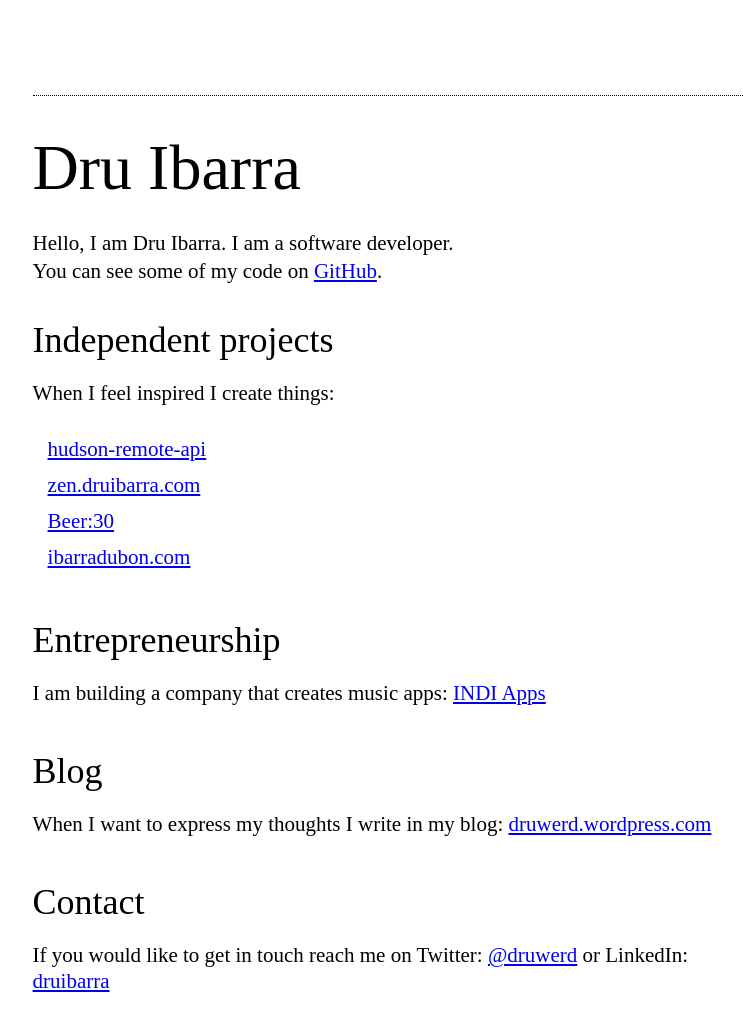
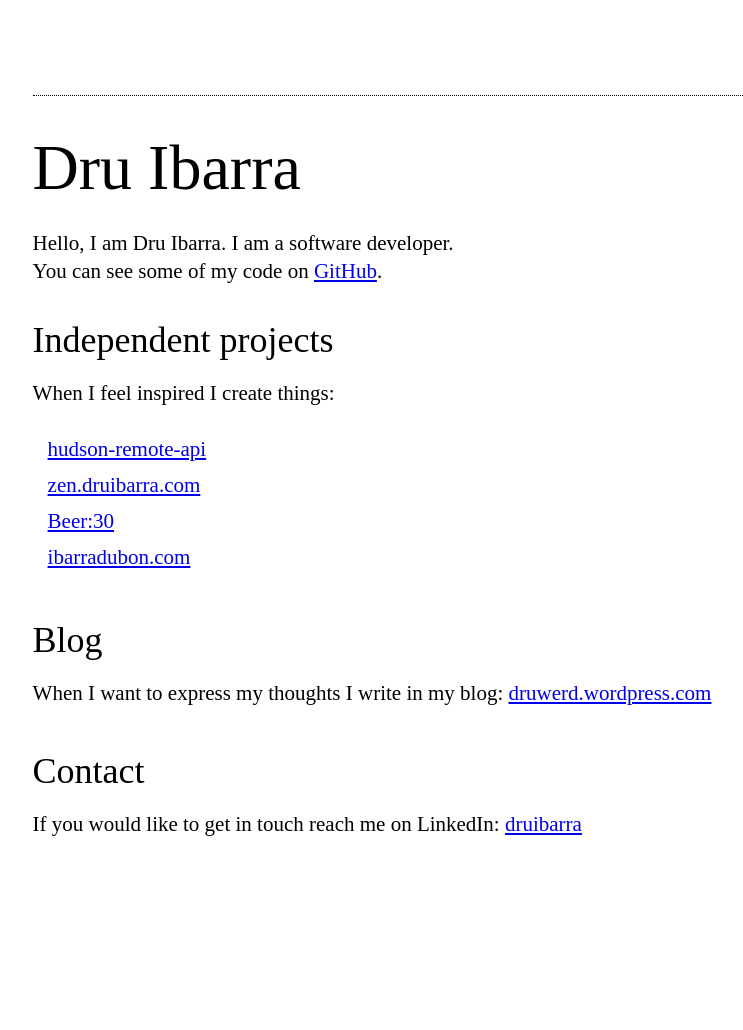
Before and after one commit to Druwerd/druwerd.github.io, a plain HTML site: page index.html in a window 1280 px wide. Shown: the whole page, without its empty margins (252-995 px from the left). After the commit the page ends 932 px from the top, so only its background shows below. Drawn offline with Linux system fonts and the light colour scheme.

Commit message:
Remove old stuff

```diff
--- a/index.html
+++ b/index.html
@@ -51,12 +51,6 @@
           </li>
         </ul>
 
-        <p class="weight1">Entrepreneurship</p>
-        <p>
-          I am building a company that creates music apps:
-          <a href="http://www.indi.mobi/">INDI Apps</a>
-        </p>
-
         <p class="weight1">Blog</p>
         <p>
           When I want to express my thoughts I write in my blog:
@@ -65,9 +59,8 @@
 
         <p class="weight1">Contact</p>
         <p>
-          If you would like to get in touch reach me on Twitter:
-          <a href="https://twitter.com/Druwerd">@druwerd</a>
-          or LinkedIn: <a href="https://www.linkedin.com/in/druibarra">druibarra</a>
+          If you would like to get in touch reach me on
+          LinkedIn: <a href="https://www.linkedin.com/in/druibarra">druibarra</a>
         </p>
       </article>
     </div>
```
